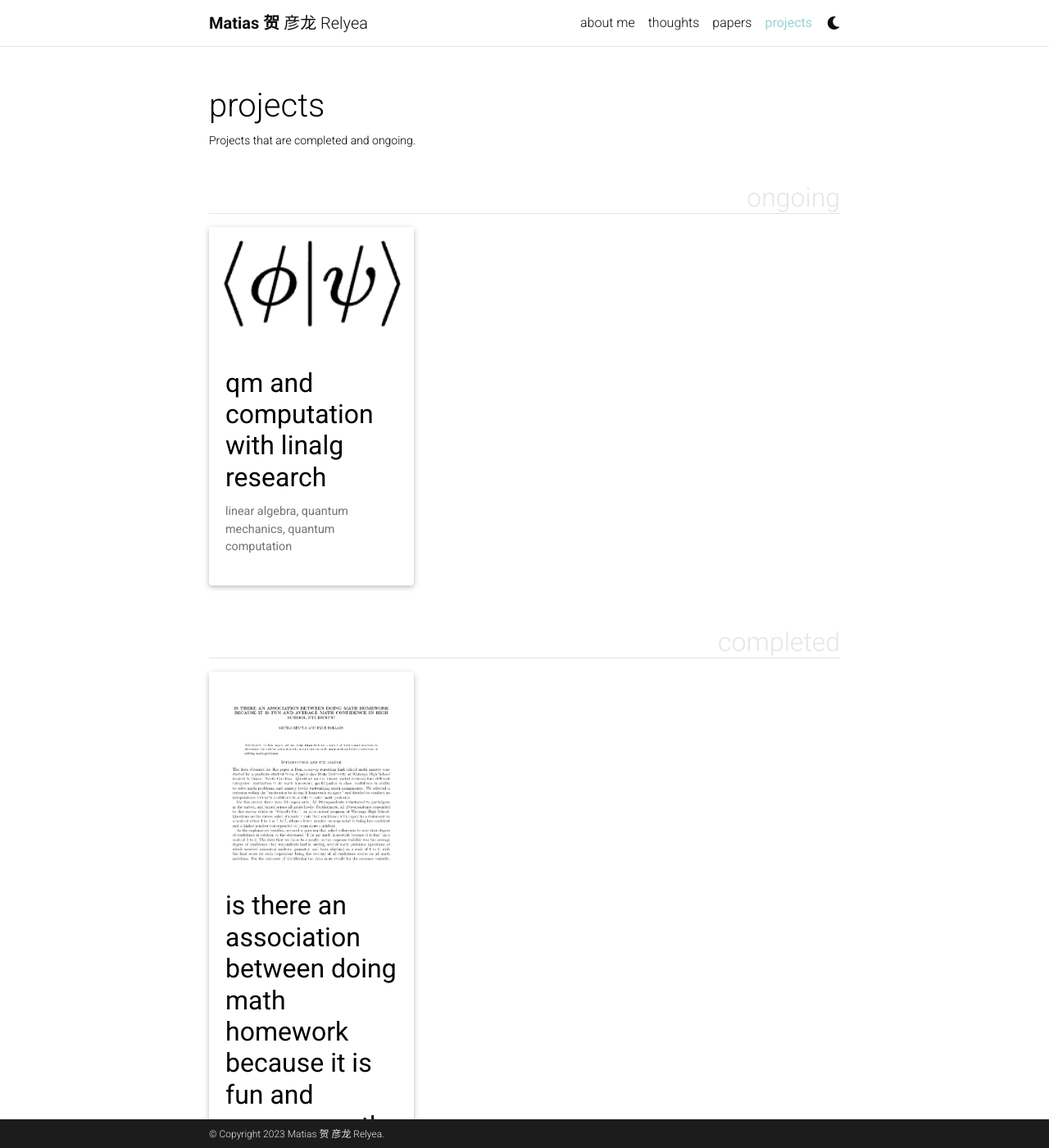
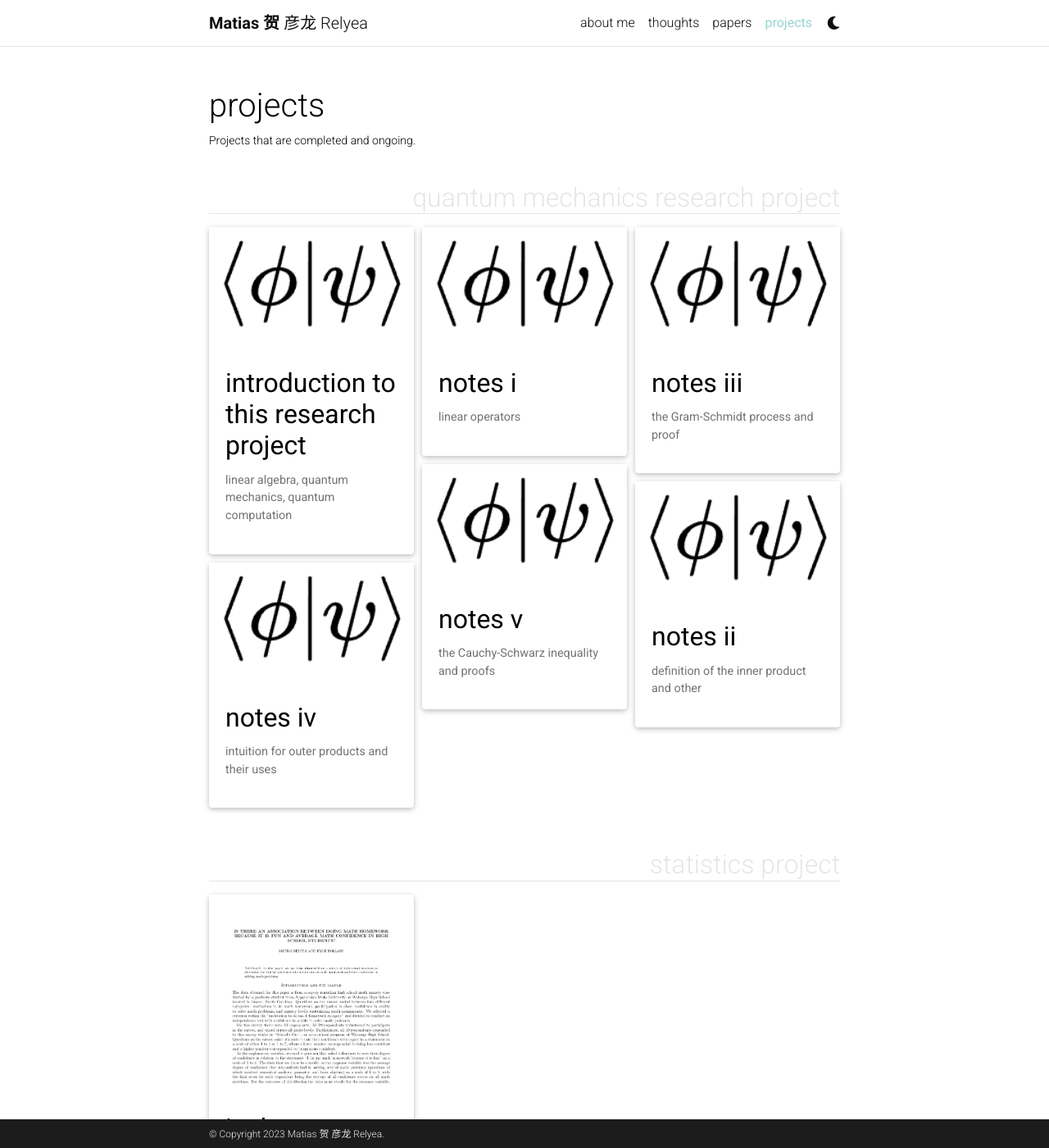
Before and after one commit to Quadcryo/quadcryo, a Jekyll site: the page built from _pages/projects.md, in a window 1280 px wide and 1400 px high. Shown: the whole window at 82% size. Built offline with Jekyll 4.4.1, drawn with Linux system fonts in a browser that asks for light colours; full-size pictures stand in for the smaller copies a plugin makes; comment, search, counter and statistics services are not loaded; a style sheet for code colours, icons or effects is not loaded.

Commit message:
new organisation maybe

```diff
--- a/_pages/projects.md
+++ b/_pages/projects.md
@@ -5,7 +5,7 @@ permalink: /projects/
 description: Projects that are completed and ongoing.
 nav: true
 nav_order: 2
-display_categories: [ongoing, completed]
+display_categories: [quantum mechanics research project, statistics project]
 horizontal: false
 ---
 
--- /dev/null
+++ b/_projects/definition of the inner product and other (quantum mechanics research project).md
@@ -0,0 +1,38 @@
+---
+layout: page
+title: notes II
+description: definition of the inner product and other
+img: assets/img/bra ket.png
+importance: 13
+category: quantum mechanics research project
+---
+
+<h2>
+Definition of the inner product and other
+</h2>
+
+<br>
+Let us define the inner product. An inner product is a number given by $$(\cdot,\cdot)$$ for objects "$$\cdot$$". An inner product is linear in the second argument,
+<br>
+
+$$
+\begin{equation*} \big(|v_{i}\rangle,\sum_{i}\lambda_{i}|w_{i}\rangle\big) = \sum_{i}\lambda_{i}(|v\rangle,|w_{i}\rangle). \end{equation*}
+$$
+
+<br>
+The inner product also satisfies $$(|v\rangle,|w\rangle)=(|w\rangle,|v\rangle)^{*}$$, where "$$*$$" denotes conjugation. Moreover, $$(|v\rangle,|v\rangle)\geq 0$$, and is $$0$$ iff. $$|v\rangle=0$$. Quite beautifully, the inner product is also conjugate linear in the first argument. This follows from
+<br>
+
+$$
+\begin{align*}
+\big(\sum_{i}\lambda_{i}|w_{i}\rangle,|v\rangle\big) &
+= \big(|v\rangle,\sum_{i}\lambda_{i}|w_{i}\rangle\big)^{*} \\ &
+= \sum_{i}\lambda_{i}^{*}(|v\rangle,|w_{i}\rangle)^{*} \\ &
+= \sum_{i}\lambda_{i}^{*}(|w_{i}\rangle,|v\rangle).
+\end{align*}
+$$
+
+<br>
+<br>
+Note that a vector space with an inner product attached to it is known as "inner product space", and in quantum mechanics is known as "Hilbert space". We will be referring to this space as an inner product space for now, but will adopt the term "Hilbert space" eventually. Now that we have defined the inner product, we can begin introducing some more notation and techniques. The inner product is commonly notated as $$\langle v|w\rangle $$ for two vectors $$\langle v|$$ and $$| w\rangle $$, and are orthogonal if $$\langle v|w\rangle = 0$$. We define the norm of a vector $$ v\rangle $$ to be its magnitude, and write it as $$\left\Vert v\rangle \right\Vert = \sqrt{\langle v|v\rangle }$$. A unit vector is a vector $$| v\rangle $$ such that $$\left\Vert| v\rangle \right\Vert = 1$$. A vector is normalised if $$\left\Vert v\rangle \right\Vert $$. To normalise a vector, we divide by its norm, so the normalised form of a vector $$| v\rangle $$ is given as $$ |v\rangle /\left\Vert |v\rangle \right\Vert $$. A set of vectors $$|i\rangle $$ for $$i$$ is orthonormal if every vector in the set is a unit vector, and distinct vectors in the set are orthogonal (no vector except for the $$0$$ vector is orthogonal to itself) so that $$\langle i|j \rangle = \delta_{ij}$$, where $$\delta_{ij}$$ denotes the Kronecker delta.
+<br>
--- a/_projects/quantum mechanics research.md
+++ b/_projects/introduction and final product (quantum mechanics research project).md
@@ -1,19 +1,19 @@
 ---
 layout: page
-title: QM and computation with linalg research
+title: Introduction to this research project
 description: linear algebra, quantum mechanics, quantum computation
 img: assets/img/bra ket.png
 importance: 1
-category: ongoing
+category: quantum mechanics research project
 ---
 
 <i> Description </i>
 <p>
-This has been an ongoing project for many months now. I have worked on it actively and inactively over this time, and have made significant progress in linear algebra and working in Hilbert Space. While I know that many topics here will require significantly more reading and problem-solving, it is healthy to create goals along the way, so that is just what I have done. My research goal right now is to understand the spectral theorem and spectral decomposition.
+This has been an ongoing project for many months now. I have worked on it actively and inactively over this time, and have made significant progress in linear algebra and working in Hilbert Space. While I know that many topics here will require significantly more reading and problem-solving, it is healthy to create goals along the way, so that is just what I have done. My research goal right now is to understand the spectral theorem and spectral decomposition. The final piece(s), whatever it may be, will be displayed here when it is complete.
 </p>
 
 <br>
-(NOTE: When we refer to a "number", we are more often than not referring to some complex number from $$\mathbb{C}$$. When we speak of a finite-dimensional vector space, we are largely talking about a finite-dimensional vector space over the field $$\mathbb{C}$$)
+(NOTE: When we refer to a "number" in these notes, we are more often than not referring to some complex number from $$\mathbb{C}$$. When we speak of a finite-dimensional vector space, we are largely talking about a finite-dimensional vector space over the field $$\mathbb{C}$$)
 <br>
 
 <h1>
--- /dev/null
+++ b/_projects/intuition for outer products and their uses (quantum mechanics research project).md
@@ -0,0 +1,73 @@
+---
+layout: page
+title: notes IV
+description: intuition for outer products and their uses
+img: assets/img/bra ket.png
+importance: 5
+category: quantum mechanics research project
+---
+
+<h2>
+Intuition for outer products and their uses
+</h2>
+
+Now that we have proven that the Gram-Schmidt process is valid, we can use it in proving later statements. While we have defined linear operators to essentially matrices, we formally state that here. Let there exist vectors $$|v\rangle = \sum_{i}w_{i}|i\rangle$$ and $$|w\rangle = \sum_{j}v_{j}|i\rangle$$, where $$|i\rangle$$ and $$|j\rangle$$ are orthonormal bases. We stated earlier that if $$|i\rangle$$ and $$|j\rangle$$ are orthonormal bases, then $$\langle i|j\rangle = 1$$. Then
+<br>
+
+$$
+\begin{align*}
+\langle i|j\rangle &
+= \bigg(\sum_{i}v_{i}|i\rangle,\sum_{j}w_{j}|i\rangle\bigg), \text{and by linearity} \\ &
+= \sum_{ij}v_{i}^{*}w_{j}\bigg(\sum_{i}|i\rangle,\sum_{j}|i\rangle\bigg) \\ &
+= \sum_{ij}v_{i}^{*}w_{j}\delta_{ij} \\ &
+= \sum_{ii}v_{i}^{*}w_{i}(1) \\ &
+= \begin{bmatrix}
+    v_{1}^{*} & v_{2}^{*} & \cdots & v_{n}^{*}
+  \end{bmatrix}
+  \begin{bmatrix}
+    w_{1} \\
+    w_{2} \\
+    \vdots \\
+    w_{n}
+  \end{bmatrix}.
+\end{align*}
+$$
+
+<br>
+In other words, we may view a "bra" as a conjugated row vector, and a "ket" as a column vector. Of course, when we multiply these two vectors, the resulting product is a number, reinforcing the idea that we are in fact computing an inner product. We now proceed to introduce the outer product. Suppose that $$|v\rangle\in V$$ and $$|w\rangle\in W$$, where $$V$$ and $$W$$ are inner product spaces, and let $$|u\rangle$$ be a vector. We define $$|v\rangle \langle w|$$ to be the linear operator from $$V$$ to $$W$$ defined by $$(|v\rangle \langle w|)(|u\rangle) = \langle w|u\rangle |v\rangle$$. We can interpret this in two equivalent ways: $$|v\rangle \langle w|$$ acting on a vector $$|u\rangle$$, or the number $$\langle w|u\rangle$$ acting as a scalar on the vector $$|w\rangle$$. Either way, it is the same. If we want to express a linear combination of the outer product, we naturally do so as follows:
+<br>
+
+$$
+\begin{equation*} \sum_{i}a_{i}|w_{i}\rangle \langle v_{i}|(|u\rangle) = \sum_{i}a_{i}|w_{i}\rangle \langle v_{i}|u\rangle. \end{equation*}
+$$
+
+<br>
+To ensure that the outer product is a valid linear operator, we must define the identity linear operator. Let $$|i\rangle$$ be an orthonormal basis for a vector space $$V$$, so that we may express every vector $$|v\rangle \in V$$ as $$\sum_{i}v_{i}|i\rangle$$, for $$v_{i}$$ a set of numbers. Notice that $$\langle i|v \rangle = v_{i}$$ because the $$i$$th number is $$1$$ in the orthonormal basis, so when taking the inner product we simply have $$v_{i}$$. Then
+<br>
+
+$$
+\begin{align*}
+\bigg(\sum_{i}|i\rangle \langle i|\bigg)|v\rangle &
+= \sum_{i}|i\rangle \langle i|v\rangle \\ &
+= \sum_{i}v_{i}|i\rangle
+= |v\rangle.
+\end{align*}
+$$
+
+<br>
+Since this statement is true $$\forall |v\rangle\in V$$, we must have that $$\sum_{i}|i\rangle \langle i|=I$$, or the identity. Now we have established there exists an identity $$I$$ for the outer product. With this, we can now express any linear operator in the outer product form. This is a useful form of both notation and has many uses when dealing with inner products. Let $$A: V \rightarrow W$$ be a linear operator and let $$v_{i}\in V$$ and $$w_{j}\in W$$ be orthonormal bases. Let's find the outer product representation of $$A$$:
+<br>
+
+$$
+\begin{align*}
+A &
+= I_{V}AI_{W} \\ &
+= \sum_{j}|w_{j}\rangle \langle w_{j}| A \sum_{i}|v_{i}\rangle \langle v_{i}| \\ &
+= \sum_{ij}|w_{j}\rangle \langle w_{j}| A |v_{i}\rangle \langle v_{i}| \\ &
+= \sum_{ij} \langle w_{j}| A |v_{i}\rangle |w_{j}\rangle \langle v_{i}|,
+\end{align*}
+$$
+
+<br>
+and we are done.
+<br>
--- /dev/null
+++ b/_projects/linear operators (quantum mechanics research project).md
@@ -0,0 +1,31 @@
+---
+layout: page
+title: Notes I
+description: linear operators
+img: assets/img/bra ket.png
+importance: 2
+category: quantum mechanics research project
+---
+
+<h2>
+Linear operators
+</h2>
+
+<br>
+We will assume a knowledge of basic linear algebra, such as vector spaces, eigenvectors, eigenvalues, transpose, trace, and characteristic equations. In order to begin to understand quantum mechanics, one must begin with the absolute basics of linear algebra. A finite-dimensional vector space with $$\text{dim}(V)=n$$ is a vector space $$V$$ for which there exists some finite set of vectors $$U=\{u_{1},u_{2},\ldots,u_{n}\}$$ that spans the vector space, or $$\text{span}(U)=V$$. An important notation to understand in quantum mechanics is the braket notation. With this notation, we denote a vector as a so-called "ket", represented as $$|v_{i}\rangle\in V$$, where $$V$$ is a vector space. The "bra" portion of the braket notation is represented as $$\langle v_{i}|$$, and we will explain its significance later.
+<br>
+<br>
+In quantum mechanics, we commonly refer to matrices as "linear operators". A linear operator is a function $$A: V \rightarrow W$$ from a vector space $$V$$ to a vector space $$W$$ that is linear in its inputs, namely
+<br>
+
+$$
+\begin{equation*} A\big(\sum_{i}a_{i}|v_{i}\rangle \big) = \sum_{i}a_{i}A(|v_{i}\rangle) \end{equation*},
+$$
+
+<br>
+where $$A$$ is a linear operator. However, to simplify notation, instead of tediously representing an action of some linear operator $$A$$ on a vector with $$A(|v_{i}\rangle)$$, we can write it as $$A|v_{i}\rangle$$. There are two trivial linear operators. For some vector space $$V$$, $$I_{V}$$ is the identity linear operator, and $$I_{V}|v_{i}\rangle=|v_{i}\rangle$$ for all vectors $$|v_{i}\rangle\in V$$. Also, $$0$$ is the zero vector, and $$0|v_{i}\rangle=0$$ for all vectors $$|v_{i}\rangle\in V$$. A linear operator $$A$$ is equivalent to a matrix representation. To see how this fits into the bigger picture, if we have some vector space $$V_{m}$$ and another vector space $$V_{n}$$, then the $$m\times n$$ linear operator $$A$$ with entries $$A_{ij}$$ takes a vector from $$V_{m}$$ and maps it to a vector in $$V_{n}$$. In other words,
+<br>
+
+$$
+\begin{equation*} A\sum_{i}a_{i}|v_{i}\rangle  = \sum_{i}a_{i}A|v_{i}\rangle .\end{equation*}
+$$
--- /dev/null
+++ b/_projects/the cauchy-schwarz inequality and proofs (quantum mechanics research project).md
@@ -0,0 +1,122 @@
+---
+layout: page
+title: notes V
+description: the Cauchy-Schwarz inequality and proofs
+img: assets/img/bra ket.png
+importance: 6
+category: quantum mechanics research project
+---
+
+<h2>
+The Cauchy-Schwarz Inequality and proofs
+</h2>
+
+<br>
+The Cauchy-Schwarz Inequality is a very significant result, and takes numerous forms in a number of areas. Over the real numbers and with the dot product (a special case of the inner product), it states that
+<br>
+
+$$
+\bigg( \sum_{i=1}^{n}a_{i}b_{i} \bigg)^{2} \leq \bigg( \sum_{i=1}^{n}a_{i}^{2} \bigg)^{2}\bigg( \sum_{i=1}^{n}b_{i}^{2} \bigg)^{2}.
+$$
+
+<br>
+If we use the inner product, the Cauchy-Schwarz Inequality is as follows:
+<br>
+<br>
+<b>Theorem </b> (Cauchy-Schwarz Inequality)
+<br>
+<br>
+Let $$|v\rangle$$ and $$|w\rangle$$ be vectors. Then
+<br>
+
+$$
+\begin{equation*} |\langle v | w \rangle|^{2} \leq \langle v | v \rangle \langle w | w \rangle. \end{equation*}
+$$
+
+<br>
+<i> Proof I. </i> We can prove this in two ways. The first way is more complex, but utilizes the previously developed outer product. Recalling that $$\left\Vert |w\rangle \right\Vert = \sqrt{\langle w|w\rangle}$$, we can obtain the first member of an orthonormal basis $$|i\rangle$$ to be
+<br>
+
+$$
+\begin{equation*} \frac{|w\rangle}{\sqrt{\langle w|w\rangle}}. \end{equation*}
+$$
+
+Using the definition of the identity $$I$$ in terms of the outer product, we have
+
+$$
+\begin{align*}
+\langle v | v \rangle \langle w | w \rangle &
+= \bigg(\sum_{i}|i\rangle \langle i|\bigg)\langle v | v \rangle \langle w | w \rangle \\ &
+= \sum_{i}\langle v | v \rangle |i\rangle \langle i| \langle w | w \rangle \\ &
+= \sum_{i}\langle v | i \rangle \langle i | v \rangle  \langle w | w \rangle.
+\end{align*}
+$$
+
+<br>
+Notice that $$\sum_{i}\langle v | i \rangle \langle i | v \rangle \geq \frac{\langle v | w \rangle \langle w | v \rangle}{\langle w | w \rangle}$$. This is somewhat obvious, because we are taking the sum, running through all $$i$$s, which yields a sum of values, whereas the $$RHS$$ is the same but divided by $$\langle w | w \rangle$$. There is, however, an exception when either vector is a multiple of the other, in which case we have equality. Then
+<br>
+
+$$
+\begin{align*}
+\langle v | v \rangle \langle w | w \rangle &
+\geq \frac{\langle v | w \rangle \langle w | v \rangle}{\langle w | w \rangle} \langle w | w \rangle \\ &
+= \langle v | w \rangle \langle w | v \rangle \\ &
+= \left\Vert \langle v | w \rangle \right\Vert^{2}.
+\end{align*}
+$$
+
+<br>
+If either vector is a multiple of the other, then we have equality. To show this, let $$|w\rangle = z|v\rangle $$ for some number $$z$$. Then
+<br>
+
+$$
+\begin{align*}
+\langle v | v \rangle \langle w | w \rangle &
+= ( |v\rangle , |v\rangle) ( z|v\rangle , z|v\rangle), \text{and by linearity and conjugate linearity in both arguments} \\ &
+= ( |v\rangle , |v\rangle)zz^{*}( |v\rangle, |v\rangle) \\ &
+= \left\Vert z \right\Vert^{2}(\langle v | v \rangle)^{2}.
+\end{align*}
+$$
+
+<br>
+Furthermore,
+<br>
+
+$$
+\begin{align*}
+|\langle v | w \rangle|^{2} &
+= |(|v\rangle, z|v\rangle|^{2} \\ &
+= \left\Vert z(|v\rangle, |v\rangle \right\Vert^{2} \\ &
+= \left\Vert z \right\Vert^{2}|(\langle v |v\rangle)^{2},
+\end{align*}
+$$
+
+<br>
+which is obviously equivalent to what we just derived, so we have shown when equality holds, and we are done.
+<br>
+■
+<br>
+<br>
+<i> Proof II. </i> The second way to prove this is by far simpler, but we will be using the dot product instead of the inner product. Recall that the dot product of two vectors $$v$$ and $$w$$ is given as
+<br>
+
+$$
+\begin{equation*} v \cdot w = \left\Vert v \right\Vert \left\Vert w \right\Vert \cos{\theta} \end{equation*},
+$$
+
+<br>
+where $$\theta = |\arg{v} - \arg{w}|$$. Since we know that $$\cos{\theta}\leq 1$$ for all $$\theta$$, we can write this as the inequality
+<br>
+
+$$
+\begin{align*}
+v\cdot w & \leq \left\Vert v \right\Vert \left\Vert w \right\Vert \\
+(v\cdot w)^{2} & \leq \left\Vert v \right\Vert^{2} \left\Vert w \right\Vert^{2} \\
+(v\cdot w)^{2} & \leq (v\cdot v)(w\cdot w),
+\end{align*}
+$$
+
+<br>
+which is Cauchy-Schwarz. Equality holds if either vector is a scalar multiple of the other because scaling a vector by a scalar does not change its argument.
+<br>
+■
--- /dev/null
+++ b/_projects/the gram-schmidt process and proof (quantum mechanics research project).md
@@ -0,0 +1,77 @@
+---
+layout: page
+title: notes III
+description: the Gram-Schmidt process and proof
+img: assets/img/bra ket.png
+importance: 4
+category: quantum mechanics research project
+---
+
+<h2>
+The Gram-Schmidt process and proof
+</h2>
+
+<br>
+There exists a method for constructing an orthonormal basis from an existing basis, known as the Gram-Schmidt process. If we have a basis $$|w_{1} \rangle, |w_{2}\rangle, \ldots, |w_{n}\rangle$$ in an inner product space $$V$$, then we can construct an orthonormal basis $$|v_{1} \rangle, |v_{2}\rangle, \ldots, |v_{n}\rangle$$ for $$V$$. Let us define
+<br>
+
+$$
+\begin{equation*} |v_{1}\rangle = \frac{|w_{1}\rangle}{\left\Vert |w_{1}\rangle \right\Vert } \end{equation*}
+$$
+
+<br>
+Then for $$k$$ going from $$1$$ to $$n-1$$, we can define inductively
+<br>
+
+$$
+\begin{equation*} |v_{k+1}\rangle = \frac{|w_{k+1}\rangle - \sum_{i=1}^{k}\langle v_{i}|w_{k+1}\rangle |v_{i}\rangle}{\left\Vert |w_{k+1}\rangle - \sum_{i=1}^{k}\langle v_{i}|w_{k+1}\rangle |v_{i}\rangle \right\Vert}. \end{equation*}
+$$
+
+<br>
+Using this technique, we can always generate some orthonormal basis $$|v_{1} \rangle, |v_{2}\rangle, \ldots, |v_{n}\rangle$$. Notice that despite it seeming very complex, it uses the same general idea of normalisation by dividing by norm. Also notice that the numerator is a vector because the inner product always yields a number. We will now prove that this process in fact gives us an orthonormal basis.
+<br>
+<br>
+<b> Theorem </b> (Gram-Schmidt process)
+<br>
+<br>
+Let $$V$$ be an inner product space, and let $$S = \{|w_{1}\rangle, |w_{2}\rangle,\ldots,|w_{n}\rangle \}$$ be a linearly independent set of vectors from $$V$$. Then the set $$\overline S = \{|v_{1}\rangle, |v_{2}\rangle,\ldots,|v_{n}\rangle \}$$ forms an orthonormal basis for $$V$$ such that
+<br>
+
+$$
+\begin{equation*} \text{span}\{|w_{1}\rangle, |w_{2}\rangle,\ldots,|w_{k}\rangle \}=\text{span}\{|v_{1}\rangle, |v_{2}\rangle,\ldots,|v_{k}\rangle \}, \forall k\in [1,n]. \end{equation*}
+$$
+
+<br>
+<i> Proof. </i> We will be using a constructive proof. Since $$S$$ is a linearly independent set, $$|w_{k}\rangle \neq 0 \forall k$$. Let us define $$|v_{1}\rangle=\frac{|w_{1}\rangle}{\left\Vert |w_{1}\rangle \right\Vert}$$. Clearly, $$|v_{1}\rangle $$ is a normalised vector, and thus $$\text{span}\{|w_{1}\rangle\}=\text{span}\{|v_{1}\rangle\}$$, satisfying the theorem for $$k=1$$. Now let us define
+<br>
+
+$$
+\begin{equation*} |v_{2}\rangle = \frac{|w_{2}\rangle - \langle w_{2}|v_{1} \rangle |v_{1}\rangle}{\left\Vert |w_{2}\rangle - \langle w_{2}|v_{1} \rangle |v_{1}\rangle \right\Vert}. \end{equation*}
+$$
+
+<br>
+Note that this is the normalised form of the orthogonal decomposition given by $$|w_{2}\rangle - \langle w_{2}|v_{1}\rangle|v_{1}\rangle$$. From this we can see that $$\left\Vert |v_{2}\rangle \right\Vert = 1$$, and that indeed $$\text{span}\{|w_{1}\rangle,|w_{2}\rangle\}=\text{span}\{|v_{1}\rangle,|v_{2}\rangle\}$$.
+<br>
+<br>
+After continuing like this, suppose that we have constructed the orthonormal basis $$\{|v_{1}\rangle, |v_{2}\rangle,\ldots,|v_{k-1}\rangle \}$$ with $$\text{span}\{|w_{1}\rangle, |w_{2}\rangle,\ldots,|w_{k-1}\rangle \}=\text{span}\{|v_{1}\rangle, |v_{2}\rangle,\ldots,|v_{k-1}\rangle \}$$. We define
+
+$$
+\begin{equation} |v_{k}\rangle = \frac{|w_{k}\rangle - \langle w_{k}|v_{1}\rangle|v_{1}\rangle - \langle w_{k}|v_{2}\rangle|v_{2}\rangle - \cdots - \langle w_{k}|v_{k-1}\rangle|v_{k-1}\rangle}{\left\Vert |w_{k}\rangle - \langle w_{k}|v_{1}\rangle|v_{1}\rangle - \langle w_{k}|v_{2}\rangle|v_{2}\rangle - \cdots - \langle w_{k}|v_{k-1}\rangle|v_{k-1}\rangle \right\Vert} \end{equation} \label{eq:1}
+$$
+
+<br>
+Since $$S$$ is a linearly independent set, $$|v_{k}\rangle \not\in \text{span}\{|w_{1}\rangle, |w_{2}\rangle,\ldots,|w_{k}\rangle\}$$. This is obvious because a vector cannot be contained within a span of vectors not containing itself. From this it also follows that $$|v_{k}\rangle \not\in \text{span}\{|v_{1}\rangle, |v_{2}\rangle,\ldots,|v_{k}\rangle\}$$. Although the denominator of equation $$(1)$$ consists of a possible linear combination of vectors that could result in an indeterminate form, the previous fact mitigates that, so we know that the expression is valid. Note also that $$\left\Vert |v_{k}\rangle \right\Vert =1 $$. To show that $$\overline S$$ is orthonormal, note that
+<br>
+
+$$
+\begin{align*}
+\langle v_{k}|v_{i} \rangle & = \bigg\langle \frac{|w_{k}\rangle - \langle w_{k}|v_{1}\rangle|v_{1}\rangle - \langle w_{k}|v_{2}\rangle|v_{2}\rangle - \cdots - \langle w_{k}|v_{k-1}\rangle|v_{k-1}\rangle}{\left\Vert |w_{k}\rangle - \langle w_{k}|v_{1}\rangle|v_{1}\rangle - \langle w_{k}|v_{2}\rangle|v_{2}\rangle - \cdots - \langle w_{k}|v_{k-1}\rangle|v_{k-1}\rangle \right\Vert} \bigg\rvert v_{i} \bigg\rangle \\ &
+=\frac{\langle w_{k}|v_{i}\rangle - \langle w_{k}|v_{i}\rangle}{\left\Vert |w_{k}\rangle - \langle w_{k}|v_{1}\rangle|v_{1}\rangle - \langle w_{k}|v_{2}\rangle|v_{2}\rangle - \cdots - \langle w_{k}|v_{k-1}\rangle|v_{k-1}\rangle \right\Vert}
+=0
+\end{align*}
+$$
+
+<br>
+for $$i\in [1,k-1]$$. Since this implies that the two vectors are orthogonal, we know that $$\overline S$$ is an orthonormal basis of $$V$$. To prove the final statement, notice in equation $$(1)$$ that $$|w_{k}\rangle \in \text{span}\{|v_{1}\rangle, |v_{2}\rangle,\ldots,|v_{k}\rangle \}$$. From this we know that $$\text{span}\{|w_{1}\rangle, |w_{2}\rangle,\ldots,|w_{k}\rangle \} \subset \text{span}\{|v_{1}\rangle, |v_{2}\rangle,\ldots,|v_{k}\rangle \}$$. Since the span of one set is a subset of the other, and both sets are linearly independent, they must span subspaces of $$V$$ with equal dimension. This implies that $$\text{span}(S) = \text{span}(\overline S)$$, and we are done.
+<br>
+■
```
Also changed, not shown: _projects/statistics project.md (renamed from _projects/stats project.md, +2 -2 lines).
